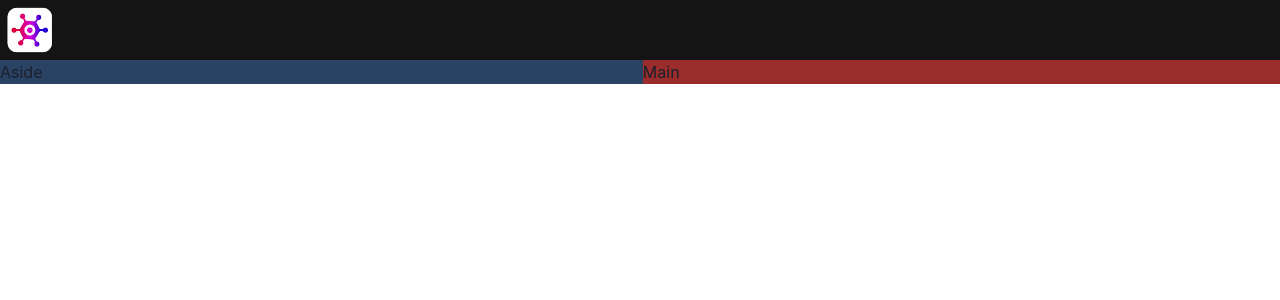
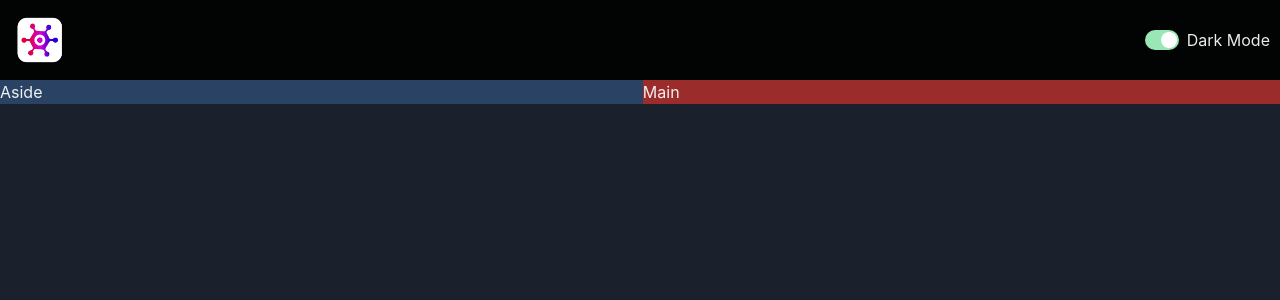
Before and after one commit to rifqyarifani/game-hub, a React (Vite) app: page / in a window 1280 px wide. Shown: the top 300 px of the page. Built offline with nearby package versions, Linux system fonts and the light colour scheme.

Commit message:
Add Dark Mode

```diff
--- /dev/null
+++ b/src/components/ColorModeSwitch.tsx
@@ -0,0 +1,17 @@
+import { HStack, Switch, Text, useColorMode } from "@chakra-ui/react";
+
+const ColorModeSwitch = () => {
+  const { toggleColorMode, colorMode } = useColorMode();
+  return (
+    <HStack>
+      <Switch
+        isChecked={colorMode === "dark"}
+        onChange={toggleColorMode}
+        colorScheme="green"
+      />
+      <Text>Dark Mode</Text>
+    </HStack>
+  );
+};
+
+export default ColorModeSwitch;
--- a/src/components/NavBar.tsx
+++ b/src/components/NavBar.tsx
@@ -1,11 +1,13 @@
 import { HStack, Image } from "@chakra-ui/react";
 import logo from "../assets/Logo/logo.webp";
+import ColorModeSwitch from "./ColorModeSwitch";
 
 const NavBar = () => {
   return (
     <>
-      <HStack>
+      <HStack justifyContent={`space-between`} p="10px">
         <Image src={logo} boxSize="60px" />
+        <ColorModeSwitch />
       </HStack>
     </>
   );
--- a/src/theme.ts
+++ b/src/theme.ts
@@ -1,7 +1,7 @@
 import { extendTheme, ThemeConfig } from "@chakra-ui/react";
 
 const config: ThemeConfig = {
-    initialColorMode: "light",
+    initialColorMode: "dark",
     useSystemColorMode: false
 }
 const theme = extendTheme({config})
```
